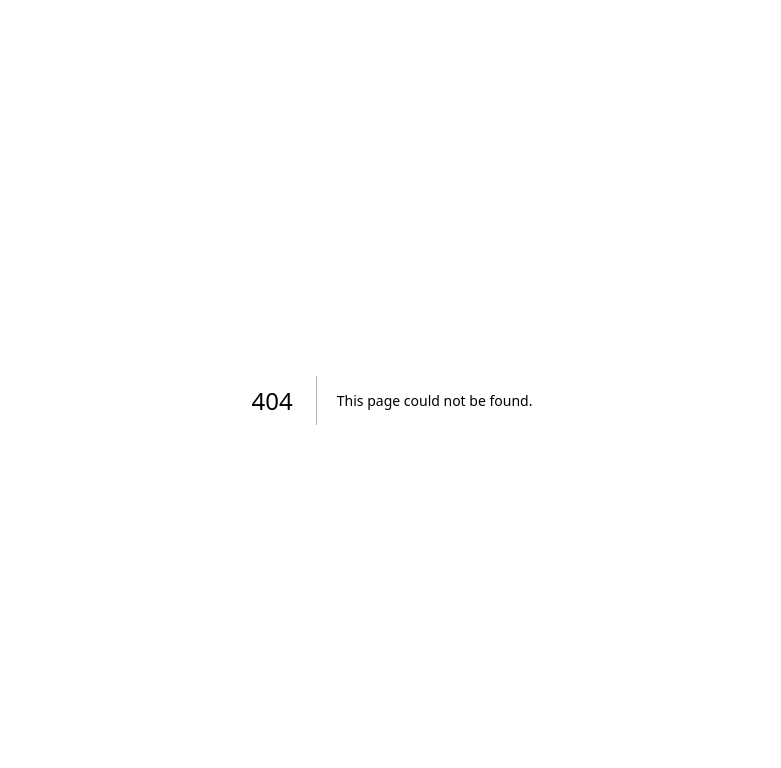
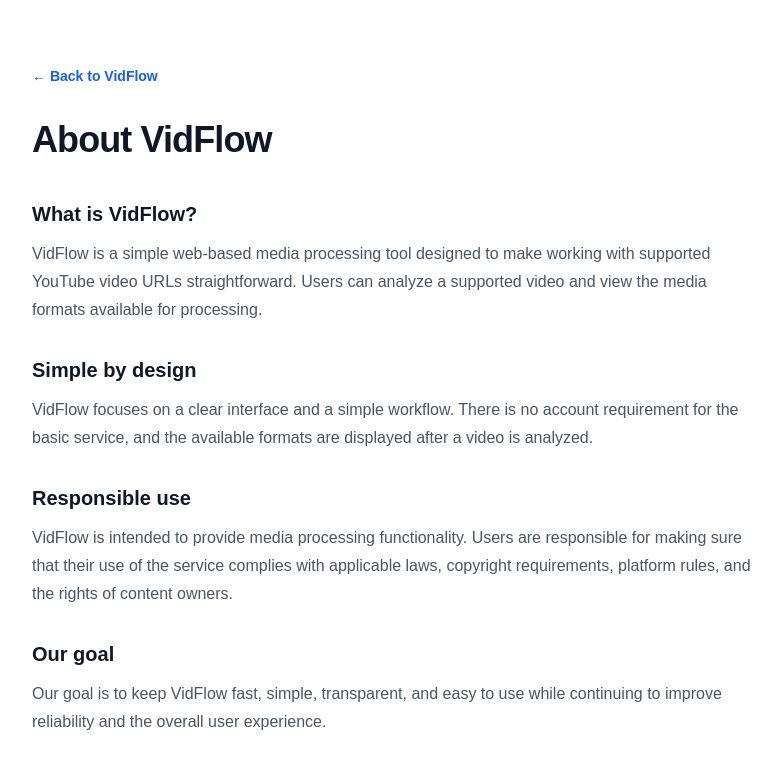
Before and after one commit to xaliil78395-max/vidflow, a Next.js app: page /about in a window 1280 px wide. Before the commit this address had no page. Shown: the top 768 px of the page, without its empty margins (248-1029 px from the left). Built offline with nearby package versions, Linux system fonts and the light colour scheme.

Commit message:
Improve VidFlow site for AdSense readiness

```diff
--- /dev/null
+++ b/src/app/about/page.tsx
@@ -0,0 +1,76 @@
+export const metadata = {
+  title: "About VidFlow",
+  description:
+    "Learn more about VidFlow, a simple YouTube media processing tool.",
+};
+
+export default function AboutPage() {
+  return (
+    <main className="min-h-screen bg-white text-gray-900">
+      <div className="mx-auto max-w-3xl px-6 py-16">
+        <a
+          href="/"
+          className="text-sm font-semibold text-blue-600 hover:text-blue-700"
+        >
+          ← Back to VidFlow
+        </a>
+
+        <h1 className="mt-8 text-4xl font-extrabold tracking-tight">
+          About VidFlow
+        </h1>
+
+        <div className="mt-10 space-y-8 leading-7 text-gray-600">
+          <section>
+            <h2 className="text-xl font-bold text-gray-900">
+              What is VidFlow?
+            </h2>
+
+            <p className="mt-3">
+              VidFlow is a simple web-based media processing tool designed
+              to make working with supported YouTube video URLs straightforward.
+              Users can analyze a supported video and view the media formats
+              available for processing.
+            </p>
+          </section>
+
+          <section>
+            <h2 className="text-xl font-bold text-gray-900">
+              Simple by design
+            </h2>
+
+            <p className="mt-3">
+              VidFlow focuses on a clear interface and a simple workflow.
+              There is no account requirement for the basic service, and the
+              available formats are displayed after a video is analyzed.
+            </p>
+          </section>
+
+          <section>
+            <h2 className="text-xl font-bold text-gray-900">
+              Responsible use
+            </h2>
+
+            <p className="mt-3">
+              VidFlow is intended to provide media processing functionality.
+              Users are responsible for making sure that their use of the
+              service complies with applicable laws, copyright requirements,
+              platform rules, and the rights of content owners.
+            </p>
+          </section>
+
+          <section>
+            <h2 className="text-xl font-bold text-gray-900">
+              Our goal
+            </h2>
+
+            <p className="mt-3">
+              Our goal is to keep VidFlow fast, simple, transparent, and easy
+              to use while continuing to improve reliability and the overall
+              user experience.
+            </p>
+          </section>
+        </div>
+      </div>
+    </main>
+  );
+}
--- /dev/null
+++ b/src/app/contact/page.tsx
@@ -0,0 +1,63 @@
+export const metadata = {
+  title: "Contact VidFlow",
+  description:
+    "Contact the VidFlow website operator with questions, feedback, or service issues.",
+};
+
+export default function ContactPage() {
+  return (
+    <main className="min-h-screen bg-white text-gray-900">
+      <div className="mx-auto max-w-3xl px-6 py-16">
+        <a
+          href="/"
+          className="text-sm font-semibold text-blue-600 hover:text-blue-700"
+        >
+          ← Back to VidFlow
+        </a>
+
+        <h1 className="mt-8 text-4xl font-extrabold tracking-tight">
+          Contact VidFlow
+        </h1>
+
+        <div className="mt-10 space-y-8 leading-7 text-gray-600">
+          <section>
+            <h2 className="text-xl font-bold text-gray-900">
+              Get in touch
+            </h2>
+
+            <p className="mt-3">
+              If you have questions, feedback, or experience a technical
+              problem while using VidFlow, you can contact the website
+              operator.
+            </p>
+          </section>
+
+          <section>
+            <h2 className="text-xl font-bold text-gray-900">
+              Technical issues
+            </h2>
+
+            <p className="mt-3">
+              When reporting a technical problem, please include the type of
+              issue you experienced and, when possible, the general steps that
+              led to the problem. Please do not send passwords, private
+              credentials, or other sensitive information.
+            </p>
+          </section>
+
+          <section>
+            <h2 className="text-xl font-bold text-gray-900">
+              Service feedback
+            </h2>
+
+            <p className="mt-3">
+              Feedback about the interface, supported formats, processing
+              experience, or general usability is welcome and may help improve
+              VidFlow.
+            </p>
+          </section>
+        </div>
+      </div>
+    </main>
+  );
+}
--- a/src/app/layout.tsx
+++ b/src/app/layout.tsx
@@ -13,9 +13,47 @@
 });
 
 export const metadata: Metadata = {
-  title: "VidFlow - Fast & Simple YouTube Downloader",
+  metadataBase: new URL("https://unique-essence-production-6bed.up.railway.app"),
+
+  title: {
+    default: "VidFlow - Fast & Simple YouTube Downloader",
+    template: "%s | VidFlow",
+  },
+
   description:
-    "VidFlow lets you analyze YouTube videos and download available MP4 video or MP3 audio formats quickly and easily.",
+    "VidFlow is a simple YouTube media processing tool that lets you analyze supported YouTube videos and process available MP4 video and MP3 audio formats.",
+
+  keywords: [
+    "YouTube downloader",
+    "YouTube MP4",
+    "YouTube MP3",
+    "video downloader",
+    "MP4 downloader",
+    "MP3 downloader",
+    "VidFlow",
+  ],
+
+  applicationName: "VidFlow",
+
+  robots: {
+    index: true,
+    follow: true,
+  },
+
+  openGraph: {
+    title: "VidFlow - Fast & Simple YouTube Downloader",
+    description:
+      "Analyze supported YouTube videos and process available MP4 video and MP3 audio formats with VidFlow.",
+    type: "website",
+    siteName: "VidFlow",
+  },
+
+  twitter: {
+    card: "summary",
+    title: "VidFlow - Fast & Simple YouTube Downloader",
+    description:
+      "A simple tool for analyzing supported YouTube videos and processing available MP4 and MP3 formats.",
+  },
 };
 
 export default function RootLayout({
--- a/src/app/page.tsx
+++ b/src/app/page.tsx
@@ -597,12 +597,20 @@
             © 2026 VidFlow. All rights reserved.
           </p>
 
-          <div className="flex gap-6">
-            <a href="#" className="hover:text-gray-700">
+          <div className="flex flex-wrap justify-center gap-6">
+            <a href="/about" className="hover:text-gray-700">
+              About
+            </a>
+
+            <a href="/contact" className="hover:text-gray-700">
+              Contact
+            </a>
+
+            <a href="/privacy" className="hover:text-gray-700">
               Privacy
             </a>
 
-            <a href="#" className="hover:text-gray-700">
+            <a href="/terms" className="hover:text-gray-700">
               Terms
             </a>
           </div>
--- /dev/null
+++ b/src/app/robots.ts
@@ -0,0 +1,15 @@
+import type { MetadataRoute } from "next";
+
+export default function robots(): MetadataRoute.Robots {
+  return {
+    rules: {
+      userAgent: "*",
+      allow: "/",
+      disallow: [
+        "/api/",
+        "/generated/",
+      ],
+    },
+    sitemap: "https://unique-essence-production-6bed.up.railway.app/sitemap.xml",
+  };
+}
--- /dev/null
+++ b/src/app/sitemap.ts
@@ -0,0 +1,39 @@
+import type { MetadataRoute } from "next";
+
+export default function sitemap(): MetadataRoute.Sitemap {
+  const baseUrl =
+    "https://unique-essence-production-6bed.up.railway.app";
+
+  return [
+    {
+      url: baseUrl,
+      lastModified: new Date(),
+      changeFrequency: "weekly",
+      priority: 1,
+    },
+    {
+      url: `${baseUrl}/about`,
+      lastModified: new Date(),
+      changeFrequency: "monthly",
+      priority: 0.7,
+    },
+    {
+      url: `${baseUrl}/contact`,
+      lastModified: new Date(),
+      changeFrequency: "monthly",
+      priority: 0.6,
+    },
+    {
+      url: `${baseUrl}/privacy`,
+      lastModified: new Date(),
+      changeFrequency: "yearly",
+      priority: 0.4,
+    },
+    {
+      url: `${baseUrl}/terms`,
+      lastModified: new Date(),
+      changeFrequency: "yearly",
+      priority: 0.4,
+    },
+  ];
+}
```
